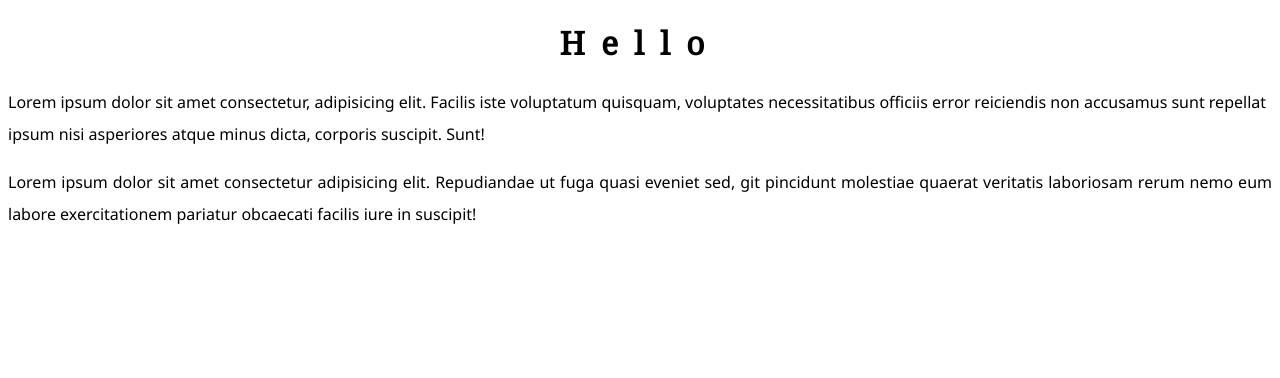
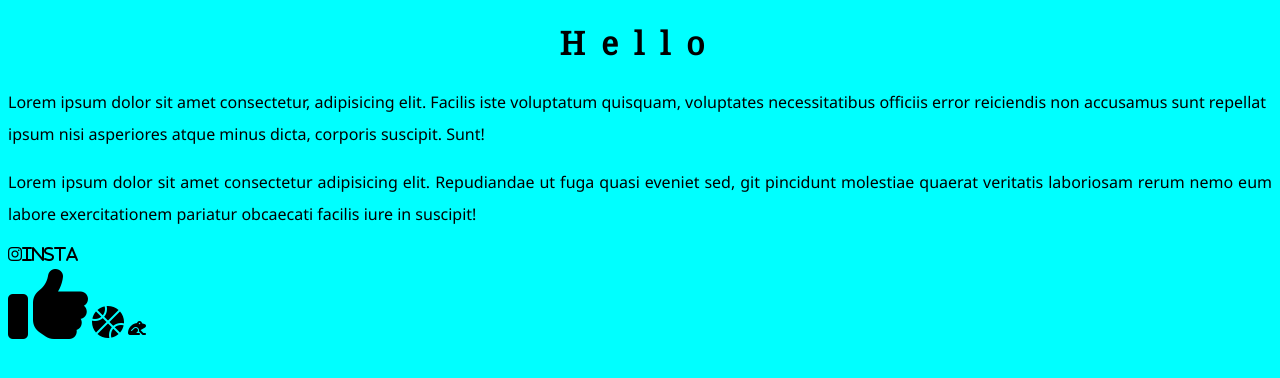
Before and after one commit to bridgemami/Day-Nine-Beginner, a plain HTML site: page index.html in a window 1280 px wide. Drawn offline with Linux system fonts and the light colour scheme.

Commit message:
Added some font awesome and added a background color.

```diff
--- a/css/style.css
+++ b/css/style.css
@@ -1,5 +1,8 @@
 @import url('https://fonts.googleapis.com/css2?family=Noto+Sans&family=Noto+Serif&display=swap');
 
+body {
+    background-color: aqua;
+}
 h1 {
     font-family: 'Noto Serif', serif;
     letter-spacing: 1rem;
--- a/index.html
+++ b/index.html
@@ -6,10 +6,17 @@
     <meta name="viewport" content="width=device-width, initial-scale=1.0">
     <title>Document</title>
     <link rel="stylesheet" href="./css/style.css"   type="text/css" />
+    <script src="https://kit.fontawesome.com/e2b41dab5f.js" crossorigin="anonymous"></script>
 </head>
 <body>
     <h1>Hello</h1>
  <p>Lorem ipsum dolor sit amet consectetur, adipisicing elit. Facilis iste voluptatum quisquam, voluptates necessitatibus officiis error reiciendis non accusamus sunt repellat ipsum nisi asperiores atque minus dicta, corporis suscipit. Sunt!</p>
  <p class="justify">Lorem ipsum dolor sit amet consectetur adipisicing elit. Repudiandae ut fuga quasi eveniet sed, git pincidunt molestiae quaerat veritatis laboriosam rerum nemo eum labore exercitationem pariatur obcaecati facilis iure in suscipit!</p>
 </body>
+<footer>
+    <i class="fa-brands fa-instagram">Insta</i><br />
+    <i class="fa-solid fa-thumbs-up fa-5x"></i>
+    <i class="fa-solid fa-basketball fa-2x"></i>
+    <i class="fa-solid fa-frog"></i>
+</footer>
 </html>
```
